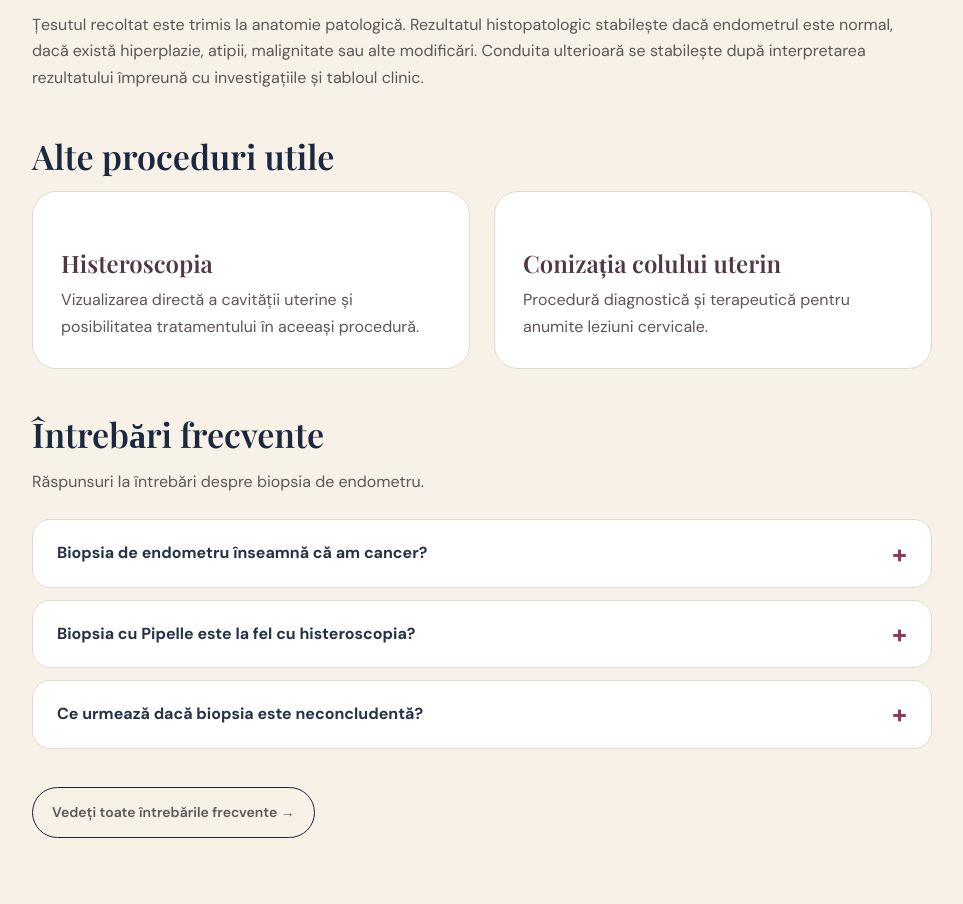
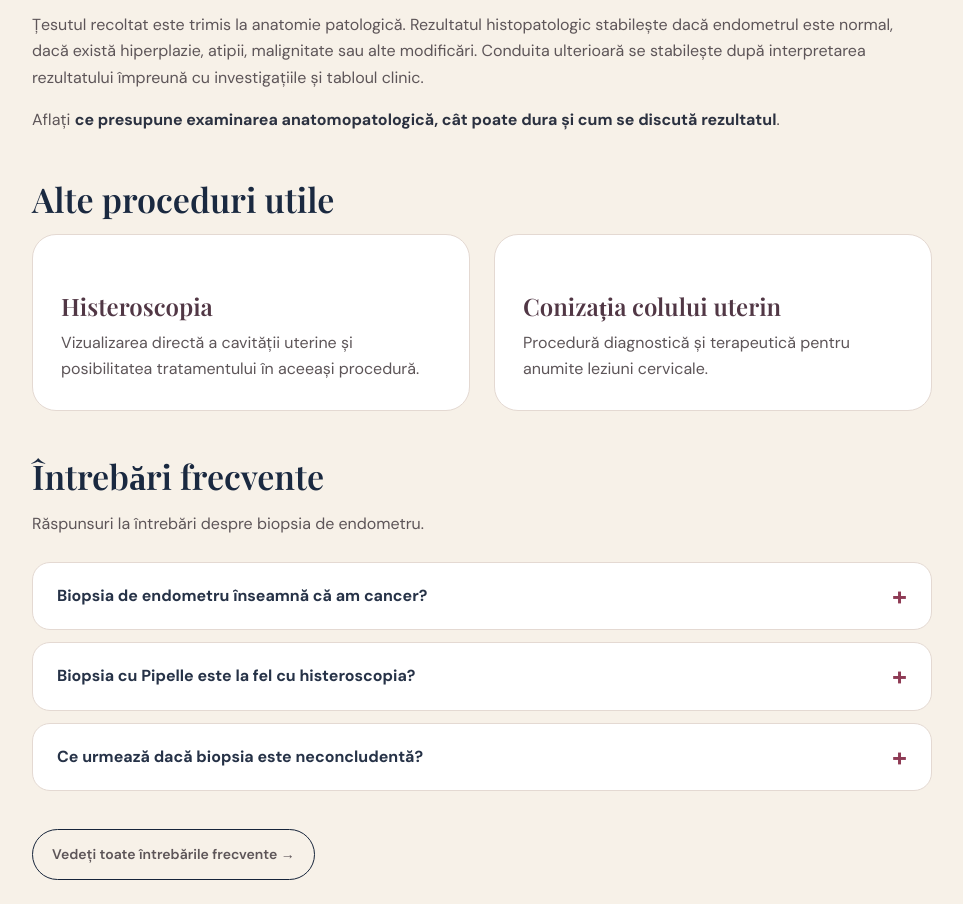
Before and after one commit to MAndrei1234/dr-andrei-manu-site, a plain HTML site: page biopsie-endometru.html in a window 1280 px wide. Shown: the part 2974-3878 px from the top of the page, without its empty margins (158-1121 px from the left). Drawn offline with nearby package versions, Linux system fonts and the light colour scheme.

Commit message:
Cross-link histopathology explanation from biopsy guide

```diff
--- a/biopsie-endometru.html
+++ b/biopsie-endometru.html
@@ -9,5 +9,5 @@
 <h2>Cât durează internarea?</h2><p>În practica noastră, biopsia endometrială se efectuează cu <strong>internare</strong>. Pentru aceste proceduri spitalizarea este de regulă scurtă, frecvent aproximativ <strong>24 de ore</strong>, dacă evoluția este favorabilă.</p>
 <h2>La ce să vă așteptați după procedură?</h2><p>După biopsie pot apărea crampe pelvine ușoare sau moderate și o sângerare vaginală redusă ori secreții sanguinolente pentru o perioadă scurtă. Intensitatea simptomelor diferă în funcție de metoda utilizată.</p><div class="checklist"><div class="check">O ușoară jenă sau crampe asemănătoare celor menstruale pot fi normale.</div><div class="check">Poate exista spotting sau sângerare vaginală redusă.</div><div class="check">Folosiți absorbante externe dacă există sângerare.</div><div class="check">Respectați recomandările din scrisoarea medicală privind contactul sexual, efortul fizic și medicația.</div></div>
 <h2>Când trebuie să solicitați evaluare medicală?</h2><div class="info-box"><p>Solicitați evaluare dacă apar:</p><ul><li>sângerare vaginală abundentă;</li><li>febră;</li><li>durere pelvină severă sau în creștere;</li><li>secreții vaginale urât mirositoare;</li><li>amețeală importantă, lipotimie sau alterarea stării generale.</li></ul></div>
-<h2>Rezultatul histopatologic</h2><p>Țesutul recoltat este trimis la anatomie patologică. Rezultatul histopatologic stabilește dacă endometrul este normal, dacă există hiperplazie, atipii, malignitate sau alte modificări. Conduita ulterioară se stabilește după interpretarea rezultatului împreună cu investigațiile și tabloul clinic.</p>
+<h2>Rezultatul histopatologic</h2><p>Țesutul recoltat este trimis la anatomie patologică. Rezultatul histopatologic stabilește dacă endometrul este normal, dacă există hiperplazie, atipii, malignitate sau alte modificări. Conduita ulterioară se stabilește după interpretarea rezultatului împreună cu investigațiile și tabloul clinic.</p><p>Aflați <a href="rezultat-anatomopatologic.html"><strong>ce presupune examinarea anatomopatologică, cât poate dura și cum se discută rezultatul</strong></a>.</p>
 <h2>Alte proceduri utile</h2><div class="grid-2"><a class="card" href="histeroscopie.html"><h3>Histeroscopia</h3><p>Vizualizarea directă a cavității uterine și posibilitatea tratamentului în aceeași procedură.</p></a><a class="card" href="conizatie.html"><h3>Conizația colului uterin</h3><p>Procedură diagnostică și terapeutică pentru anumite leziuni cervicale.</p></a></div></main><script src="script.js"></script></body></html>
```
